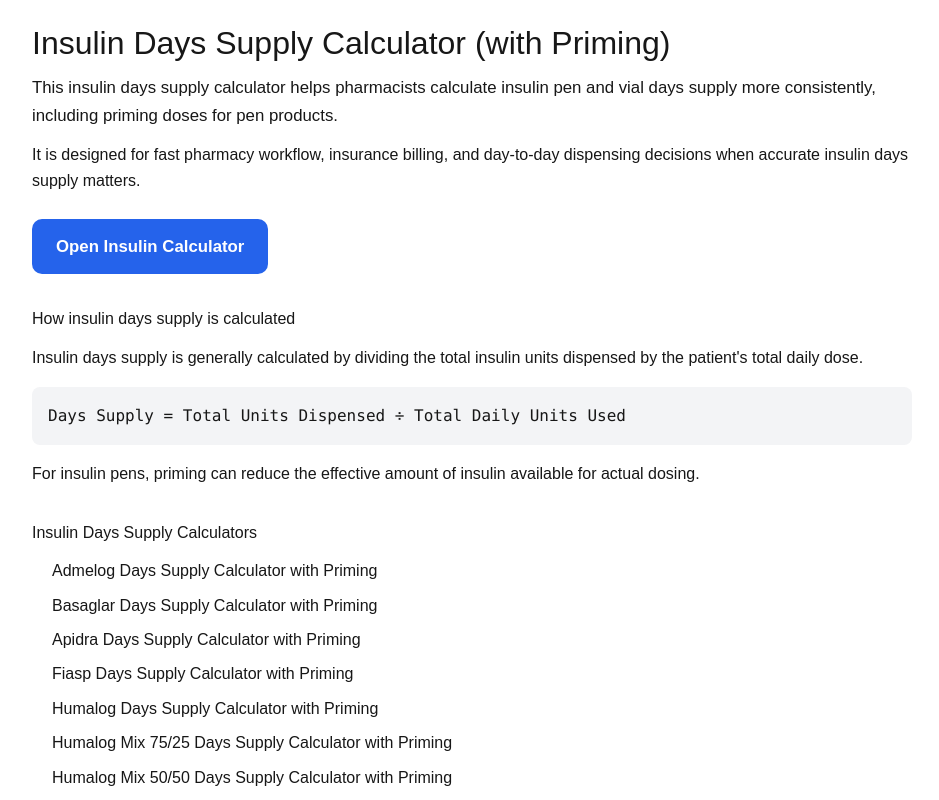
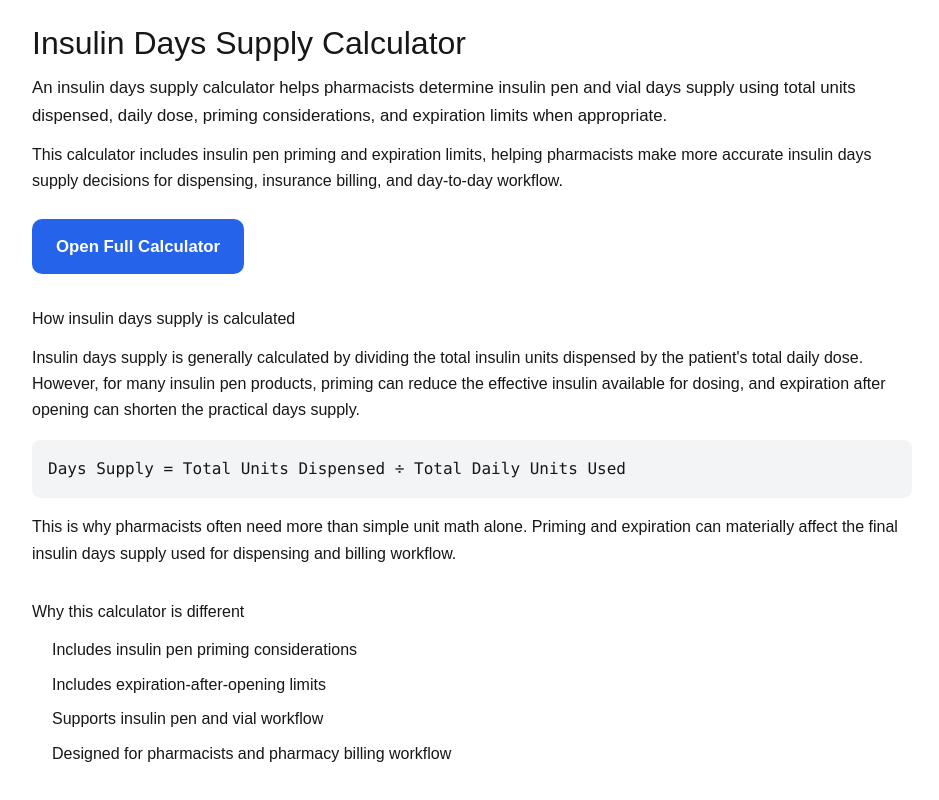
Before and after one commit to 76248usa/daysSupplyWeb, a Next.js app: page /insulin-days-supply-calculator in a window 1280 px wide. Shown: the whole page, without its empty margins (168-1107 px from the left). Built offline with nearby package versions, Linux system fonts and the light colour scheme; no server answers.

Commit message:
changed title

```diff
--- a/app/insulin-days-supply-calculator/page.tsx
+++ b/app/insulin-days-supply-calculator/page.tsx
@@ -3,20 +3,26 @@ import Link from "next/link";
 import { medicineData } from "@/lib/medicineData";
 
 export const metadata: Metadata = {
-  title: "Insulin Days Supply Calculator with Priming | Pharmacist Tool",
+  title: "Insulin Days Supply Calculator | Includes Priming & Expiration",
   description:
-    "Professional insulin days supply calculator for pharmacists. Calculate insulin pen days supply with priming doses included for faster, more consistent dispensing and billing workflow.",
+    "Professional insulin days supply calculator for pharmacists. Calculate insulin pen and vial days supply including priming doses and expiration limits for accurate dispensing and billing.",
   alternates: {
     canonical:
       "https://www.insulinprimingdayssupply.com/insulin-days-supply-calculator",
   },
   openGraph: {
-    title: "Insulin Days Supply Calculator with Priming",
+    title: "Insulin Days Supply Calculator | Includes Priming & Expiration",
     description:
-      "Professional insulin days supply calculator for pharmacists with priming doses included.",
+      "Professional insulin days supply calculator for pharmacists with priming doses and expiration limits included.",
     url: "https://www.insulinprimingdayssupply.com/insulin-days-supply-calculator",
     siteName: "Insulin Days' Supply",
     type: "website",
+  },
+  twitter: {
+    card: "summary_large_image",
+    title: "Insulin Days Supply Calculator | Includes Priming & Expiration",
+    description:
+      "Professional insulin days supply calculator for pharmacists with priming doses and expiration limits included.",
   },
 };
 
@@ -31,10 +37,10 @@ export default function InsulinDaysSupplyCalculatorPage() {
   const schema = {
     "@context": "https://schema.org",
     "@type": ["MedicalWebPage", "FAQPage"],
-    name: "Insulin Days Supply Calculator with Priming",
+    name: "Insulin Days Supply Calculator",
     url: "https://www.insulinprimingdayssupply.com/insulin-days-supply-calculator",
     description:
-      "Professional insulin days supply calculator for pharmacists. Includes insulin pen priming doses and pharmacy workflow support.",
+      "Professional insulin days supply calculator for pharmacists. Includes insulin pen priming doses and expiration limits for pharmacy workflow support.",
     audience: {
       "@type": "MedicalAudience",
       audienceType: "Pharmacists",
@@ -46,10 +52,18 @@ export default function InsulinDaysSupplyCalculatorPage() {
     mainEntity: [
       {
         "@type": "Question",
+        name: "What is an insulin days supply calculator?",
+        acceptedAnswer: {
+          "@type": "Answer",
+          text: "An insulin days supply calculator helps pharmacists estimate days supply using total insulin dispensed, daily dose, priming considerations, and expiration limits when applicable.",
+        },
+      },
+      {
+        "@type": "Question",
         name: "How do you calculate insulin days supply?",
         acceptedAnswer: {
           "@type": "Answer",
-          text: "Insulin days supply is calculated by dividing total insulin units dispensed by the patient's total daily dose.",
+          text: "Insulin days supply is calculated by dividing total insulin units dispensed by the patient's total daily dose, while also considering priming loss and expiration limits when relevant.",
         },
       },
       {
@@ -57,7 +71,15 @@ export default function InsulinDaysSupplyCalculatorPage() {
         name: "Why does insulin pen priming affect days supply?",
         acceptedAnswer: {
           "@type": "Answer",
-          text: "Priming removes air from insulin pens but uses insulin units that cannot be delivered therapeutically.",
+          text: "Priming removes air from insulin pens but uses insulin units that cannot be delivered therapeutically, which can reduce the effective insulin available for patient use.",
+        },
+      },
+      {
+        "@type": "Question",
+        name: "Why does insulin expiration matter for days supply?",
+        acceptedAnswer: {
+          "@type": "Answer",
+          text: "Some insulin products expire after opening, so the practical billed or usable days supply may be shorter than the mathematical unit-based calculation.",
         },
       },
     ],
@@ -84,19 +106,19 @@ export default function InsulinDaysSupplyCalculatorPage() {
           marginBottom: 12,
         }}
       >
-        Insulin Days Supply Calculator (with Priming)
+        Insulin Days Supply Calculator
       </h1>
 
       <p style={{ fontSize: "1.05rem", marginBottom: 12 }}>
-        This insulin days supply calculator helps pharmacists calculate insulin
-        pen and vial days supply more consistently, including priming doses for
-        pen products.
+        An insulin days supply calculator helps pharmacists determine insulin
+        pen and vial days supply using total units dispensed, daily dose,
+        priming considerations, and expiration limits when appropriate.
       </p>
 
       <p style={{ marginBottom: 24 }}>
-        It is designed for fast pharmacy workflow, insurance billing, and
-        day-to-day dispensing decisions when accurate insulin days supply
-        matters.
+        This calculator includes insulin pen priming and expiration limits,
+        helping pharmacists make more accurate insulin days supply decisions for
+        dispensing, insurance billing, and day-to-day workflow.
       </p>
 
       <div style={{ marginBottom: 32 }}>
@@ -113,7 +135,7 @@ export default function InsulinDaysSupplyCalculatorPage() {
             fontSize: "1.05rem",
           }}
         >
-          Open Insulin Calculator
+          Open Full Calculator
         </Link>
       </div>
 
@@ -124,7 +146,10 @@ export default function InsulinDaysSupplyCalculatorPage() {
 
         <p>
           Insulin days supply is generally calculated by dividing the total
-          insulin units dispensed by the patient's total daily dose.
+          insulin units dispensed by the patient&apos;s total daily dose.
+          However, for many insulin pen products, priming can reduce the
+          effective insulin available for dosing, and expiration after opening
+          can shorten the practical days supply.
         </p>
 
         <div
@@ -142,9 +167,29 @@ export default function InsulinDaysSupplyCalculatorPage() {
         </div>
 
         <p>
-          For insulin pens, priming can reduce the effective amount of insulin
-          available for actual dosing.
+          This is why pharmacists often need more than simple unit math alone.
+          Priming and expiration can materially affect the final insulin days
+          supply used for dispensing and billing workflow.
         </p>
+      </section>
+
+      <section style={{ marginBottom: 32 }}>
+        <h2 style={{ marginBottom: 12 }}>Why this calculator is different</h2>
+
+        <ul style={{ paddingLeft: 20, margin: 0 }}>
+          <li style={{ marginBottom: 8 }}>
+            Includes insulin pen priming considerations
+          </li>
+          <li style={{ marginBottom: 8 }}>
+            Includes expiration-after-opening limits
+          </li>
+          <li style={{ marginBottom: 8 }}>
+            Supports insulin pen and vial workflow
+          </li>
+          <li style={{ marginBottom: 8 }}>
+            Designed for pharmacists and pharmacy billing workflow
+          </li>
+        </ul>
       </section>
 
       <section style={{ marginBottom: 32 }}>
@@ -170,12 +215,13 @@ export default function InsulinDaysSupplyCalculatorPage() {
         .
       </p>
 
-      <section>
+      <section style={{ marginTop: 32, marginBottom: 32 }}>
         <h2 style={{ marginBottom: 12 }}>Important note</h2>
 
         <p>
-          Always use professional judgment and follow payer, plan, store, and
-          workflow requirements when determining billed days supply.
+          Always use professional judgment and follow product labeling, payer,
+          plan, store, and workflow requirements when determining billed days
+          supply.
         </p>
       </section>
     </main>
```
